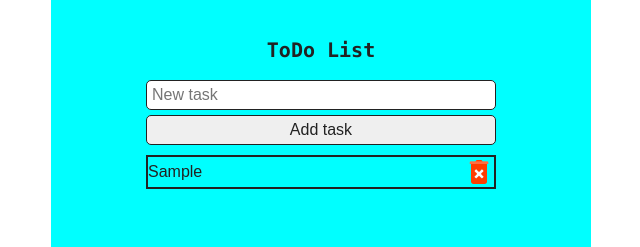
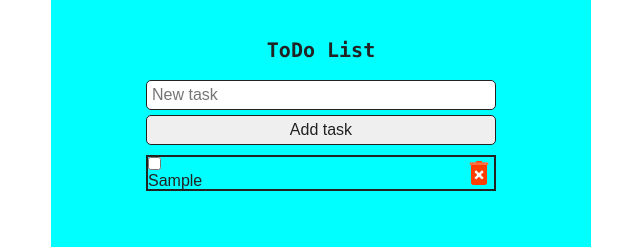
Before and after one commit to Anjelika86/reactTodo, a React (Create React App) app: page / in a window 1280 px wide. Both pictures are taken after typing "Sample" into the empty fields and a click on the button "Add task". Shown: the top 247 px of the page, without its empty margins (319-959 px from the left). Built offline with nearby package versions, Linux system fonts and the light colour scheme.

Commit message:
Fix TodoItem component

```diff
--- a/src/components/ToDo/TodoItem/index.jsx
+++ b/src/components/ToDo/TodoItem/index.jsx
@@ -1,6 +1,4 @@
 import deleteBtn from "./../../../image/delete.png";
-import toggle from "./../../../image/toggle.png";
-
 import styles from "./TodoItem.module.scss";
 
 const TodoItem = ({ id, body, status, todos, setTodos }) => {
@@ -31,10 +29,10 @@ const TodoItem = ({ id, body, status, todos, setTodos }) => {
         className={styles.tasksContainer}
         onClick={() => toggleCompletion(id)}
       >
-        {/* <img className={screen} src={toggle} alt="" /> */}
-        <p>{body}</p>
+        {" "}
+        <input className={styles.checkbox} type="checkbox" cheked={status} />
+        <p className={styles.overflowContainer}>{body}</p>
       </div>
-      {/* <input type="checkbox" cheked={status} /> */}
 
       <div className={styles.imgWrapper} onClick={() => deleteTask(id)}>
         <img className={styles.imgDelete} src={deleteBtn} alt="" />
```
